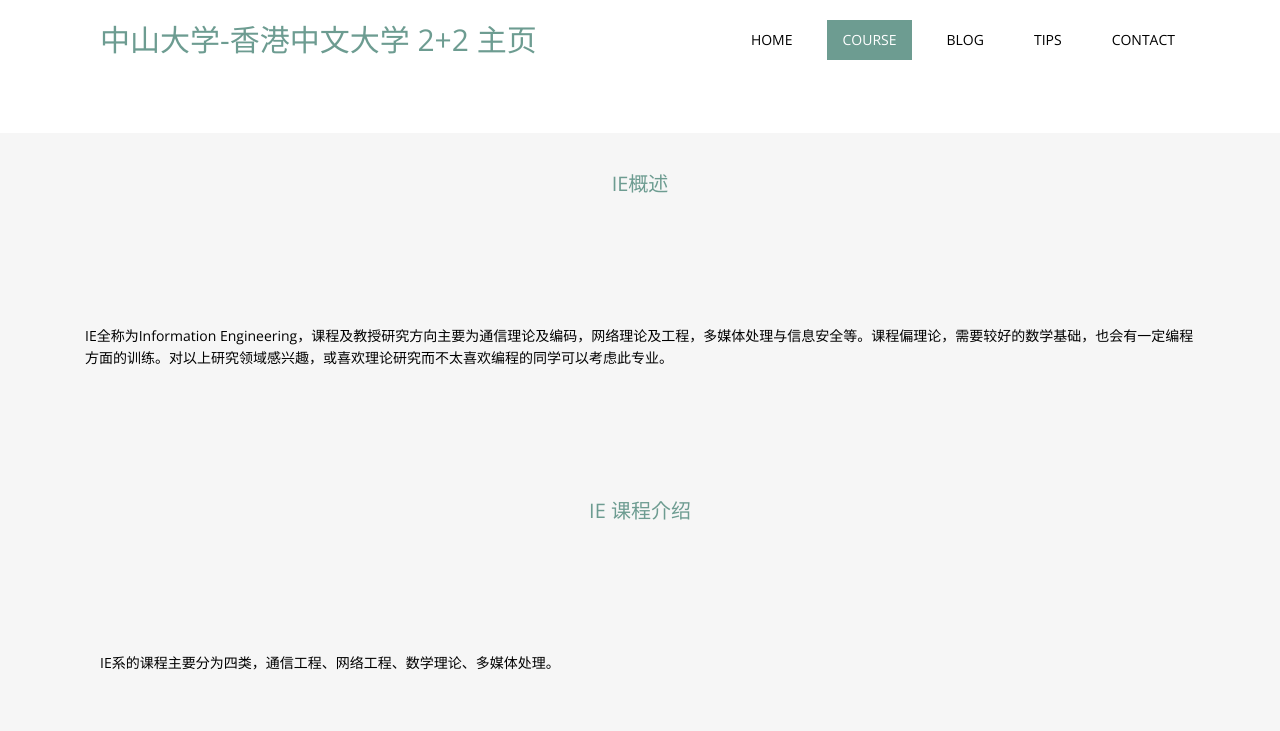
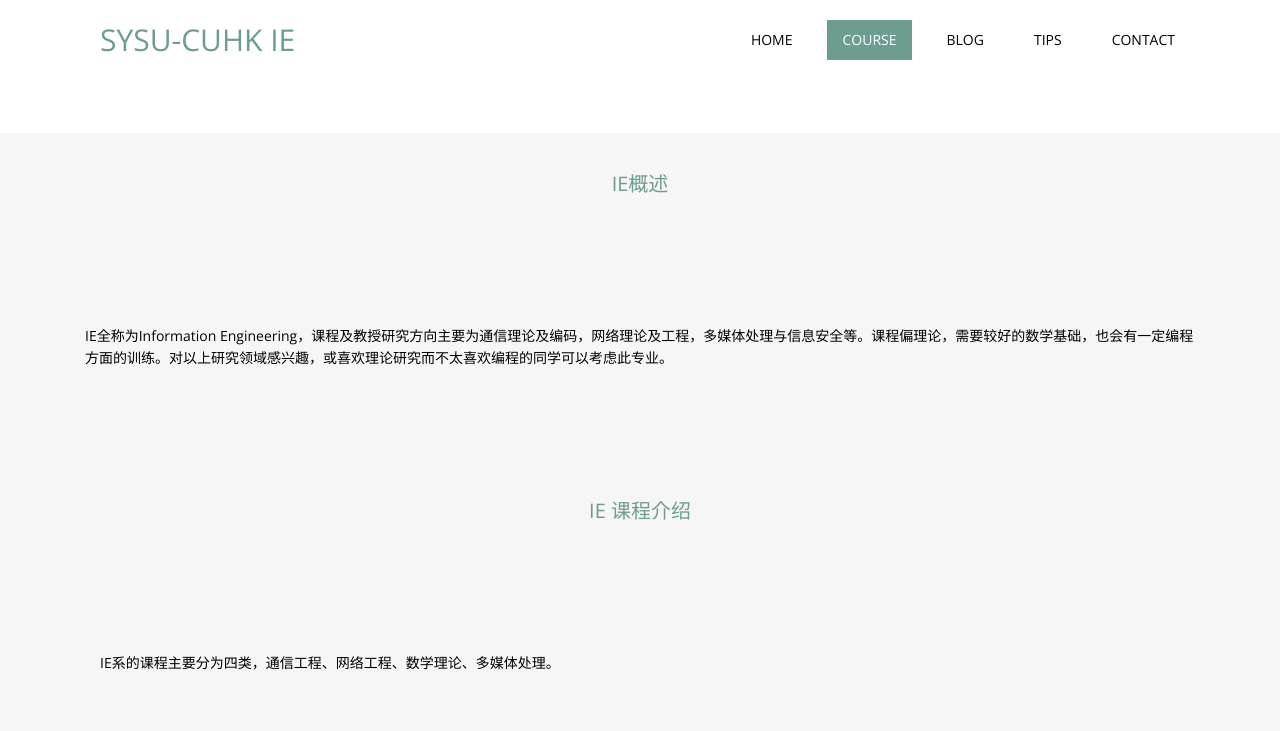
Before and after one commit to sysu-cuhk-2plus2/sysu-cuhk-2plus2.github.io, a plain HTML site: page IE.html in a window 1280 px wide. Shown: the top 731 px of the page. Drawn offline with nearby package versions, Linux system fonts and the light colour scheme.

Commit message:
fix bugs

```diff
--- a/IE.html
+++ b/IE.html
@@ -27,7 +27,7 @@
 					<div class="container-fluid">
 						<div class="navbar-header">
 							<div class="navbar-brand">
-								<a href="index.html"><h1>中山大学-香港中文大学 2+2 主页</h1></a>
+								<a href="index.html"><h1>SYSU-CUHK IE</h1></a>
 							</div>
 						</div>
 						<div class="menu">
```
Also changed, not shown: index.html (+1 -1 lines).
